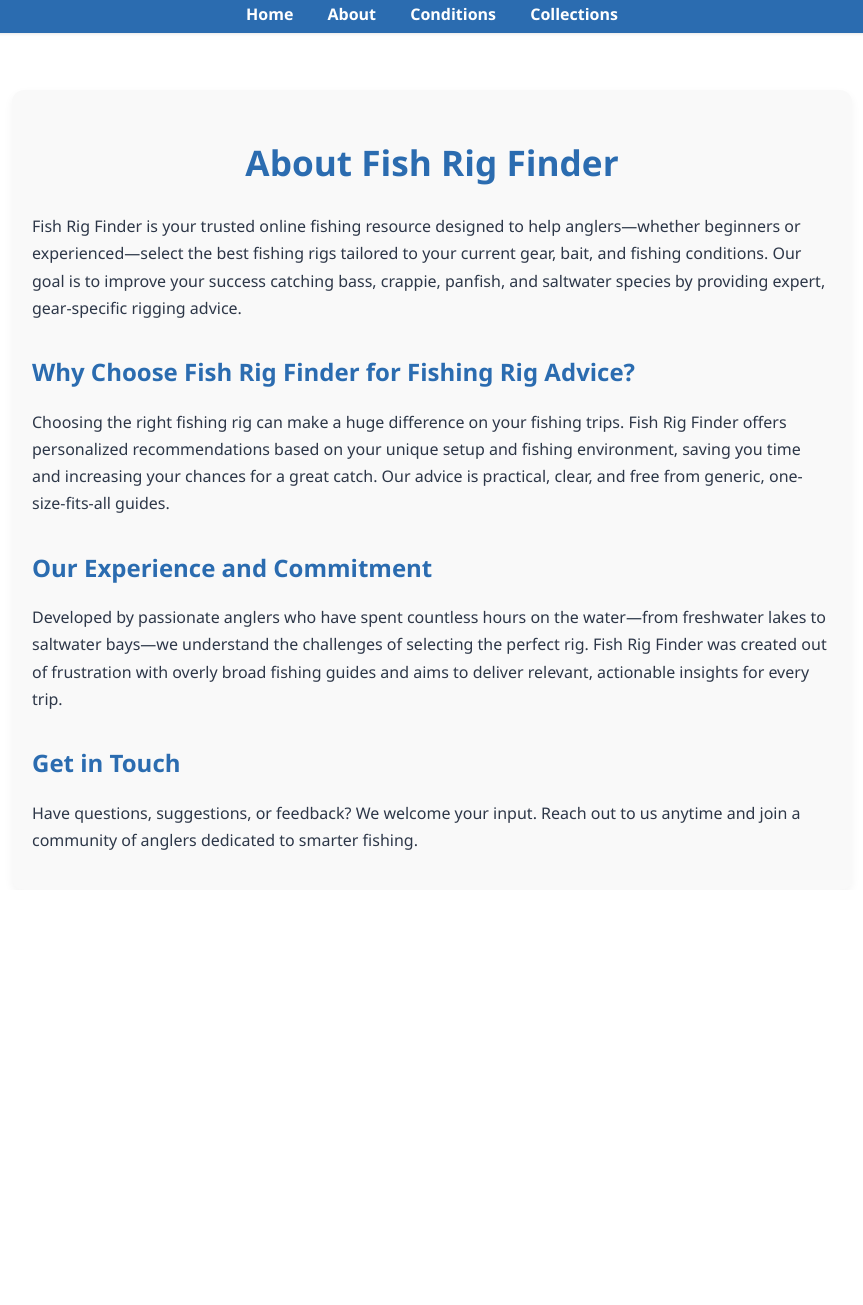
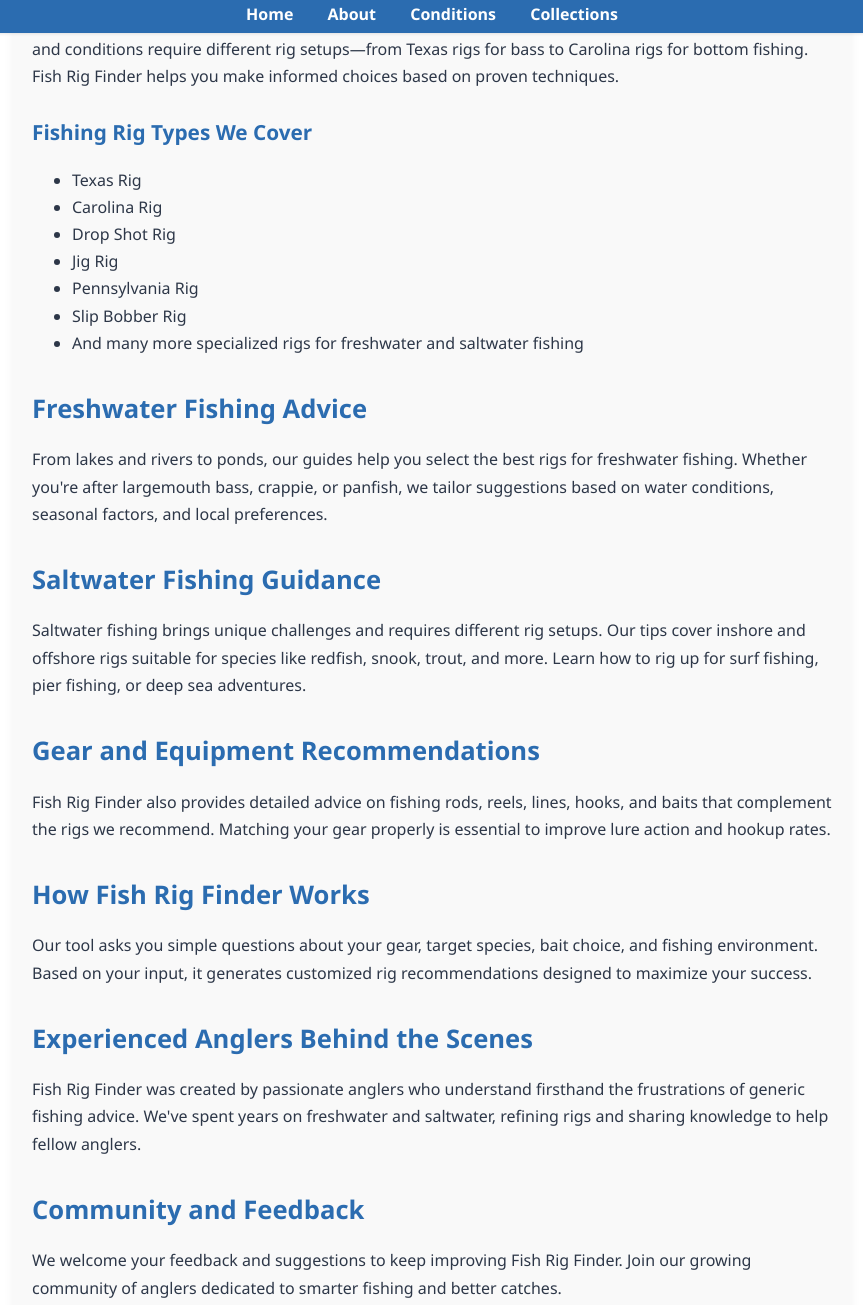
Before and after one commit to autin2/fishrigfinder, a website: page about.html in a window 1280 px wide. Shown: the part 5-1310 px from the top of the page, without its empty margins (208-1071 px from the left). Before the commit the page ends 895 px from the top, so only its background shows below. Drawn offline with Linux system fonts and the light colour scheme.

Commit message:
Update about.html

```diff
--- a/about.html
+++ b/about.html
@@ -3,8 +3,8 @@
 <head>
   <meta charset="UTF-8" />
   <meta name="viewport" content="width=device-width, initial-scale=1" />
-  <title>About Fish Rig Finder - Best Fishing Rig Recommendations</title>
-  <meta name="description" content="Fish Rig Finder helps anglers choose the best fishing rigs based on gear, bait, and fishing conditions. Improve your bass, crappie, panfish, and saltwater fishing success with our expert advice." />
+  <title>About Fish Rig Finder - Expert Fishing Rig Advice & Tips</title>
+  <meta name="description" content="Fish Rig Finder offers expert fishing rig recommendations, gear guides, and fishing tips to help anglers catch bass, crappie, panfish, and saltwater species effectively." />
   <link rel="stylesheet" href="style.css" />
   <style>
     .about-container {
@@ -18,34 +18,36 @@
       font-size: 1rem;
       color: #2d3748;
     }
-
     .about-container h1 {
       color: #2b6cb0;
       text-align: center;
-      margin-bottom: 20px;
+      margin-bottom: 30px;
       font-weight: 700;
-      font-size: 2.2rem;
+      font-size: 2.4rem;
     }
-
     .about-container h2 {
       color: #2b6cb0;
       margin-top: 30px;
       margin-bottom: 15px;
       font-weight: 600;
-      font-size: 1.5rem;
+      font-size: 1.6rem;
     }
-
+    .about-container h3 {
+      color: #2b6cb0;
+      margin-top: 25px;
+      margin-bottom: 12px;
+      font-weight: 600;
+      font-size: 1.3rem;
+    }
     .about-container p {
       margin-bottom: 16px;
     }
-
     .topbar a {
       color: white;
       text-decoration: none;
       margin-left: 12px;
       font-weight: 600;
     }
-
     .topbar a:hover {
       text-decoration: underline;
     }
@@ -61,23 +63,65 @@
 
   <div class="about-container" role="main">
     <h1>About Fish Rig Finder</h1>
+
     <p>
-      Fish Rig Finder is your trusted online fishing resource designed to help anglers—whether beginners or experienced—select the best fishing rigs tailored to your current gear, bait, and fishing conditions. Our goal is to improve your success catching bass, crappie, panfish, and saltwater species by providing expert, gear-specific rigging advice.
+      Fish Rig Finder is a comprehensive online resource dedicated to helping anglers find the perfect fishing rigs based on their gear, bait, and specific fishing conditions. Whether you're targeting freshwater species like bass, crappie, and panfish, or saltwater species, our expert guidance will improve your chances of success on the water.
     </p>
 
-    <h2>Why Choose Fish Rig Finder for Fishing Rig Advice?</h2>
+    <h2>Our Mission</h2>
     <p>
-      Choosing the right fishing rig can make a huge difference on your fishing trips. Fish Rig Finder offers personalized recommendations based on your unique setup and fishing environment, saving you time and increasing your chances for a great catch. Our advice is practical, clear, and free from generic, one-size-fits-all guides.
+      Our mission is simple: to empower anglers of all skill levels with tailored fishing rig recommendations that match their unique setup and environment. We strive to provide clear, practical advice that cuts through the noise and gets you fishing smarter.
     </p>
 
-    <h2>Our Experience and Commitment</h2>
+    <h2>Why Choose the Right Fishing Rig?</h2>
     <p>
-      Developed by passionate anglers who have spent countless hours on the water—from freshwater lakes to saltwater bays—we understand the challenges of selecting the perfect rig. Fish Rig Finder was created out of frustration with overly broad fishing guides and aims to deliver relevant, actionable insights for every trip.
+      Using the right fishing rig can dramatically affect your catch rate and fishing experience. Different species and conditions require different rig setups—from Texas rigs for bass to Carolina rigs for bottom fishing. Fish Rig Finder helps you make informed choices based on proven techniques.
     </p>
 
-    <h2>Get in Touch</h2>
+    <h3>Fishing Rig Types We Cover</h3>
+    <ul>
+      <li>Texas Rig</li>
+      <li>Carolina Rig</li>
+      <li>Drop Shot Rig</li>
+      <li>Jig Rig</li>
+      <li>Pennsylvania Rig</li>
+      <li>Slip Bobber Rig</li>
+      <li>And many more specialized rigs for freshwater and saltwater fishing</li>
+    </ul>
+
+    <h2>Freshwater Fishing Advice</h2>
     <p>
-      Have questions, suggestions, or feedback? We welcome your input. Reach out to us anytime and join a community of anglers dedicated to smarter fishing.
+      From lakes and rivers to ponds, our guides help you select the best rigs for freshwater fishing. Whether you're after largemouth bass, crappie, or panfish, we tailor suggestions based on water conditions, seasonal factors, and local preferences.
+    </p>
+
+    <h2>Saltwater Fishing Guidance</h2>
+    <p>
+      Saltwater fishing brings unique challenges and requires different rig setups. Our tips cover inshore and offshore rigs suitable for species like redfish, snook, trout, and more. Learn how to rig up for surf fishing, pier fishing, or deep sea adventures.
+    </p>
+
+    <h2>Gear and Equipment Recommendations</h2>
+    <p>
+      Fish Rig Finder also provides detailed advice on fishing rods, reels, lines, hooks, and baits that complement the rigs we recommend. Matching your gear properly is essential to improve lure action and hookup rates.
+    </p>
+
+    <h2>How Fish Rig Finder Works</h2>
+    <p>
+      Our tool asks you simple questions about your gear, target species, bait choice, and fishing environment. Based on your input, it generates customized rig recommendations designed to maximize your success.
+    </p>
+
+    <h2>Experienced Anglers Behind the Scenes</h2>
+    <p>
+      Fish Rig Finder was created by passionate anglers who understand firsthand the frustrations of generic fishing advice. We've spent years on freshwater and saltwater, refining rigs and sharing knowledge to help fellow anglers.
+    </p>
+
+    <h2>Community and Feedback</h2>
+    <p>
+      We welcome your feedback and suggestions to keep improving Fish Rig Finder. Join our growing community of anglers dedicated to smarter fishing and better catches.
+    </p>
+
+    <h2>Get In Touch</h2>
+    <p>
+      Have questions, ideas, or just want to connect? Contact us anytime—we’re here to help you fish smarter, not harder.
     </p>
   </div>
 
```
